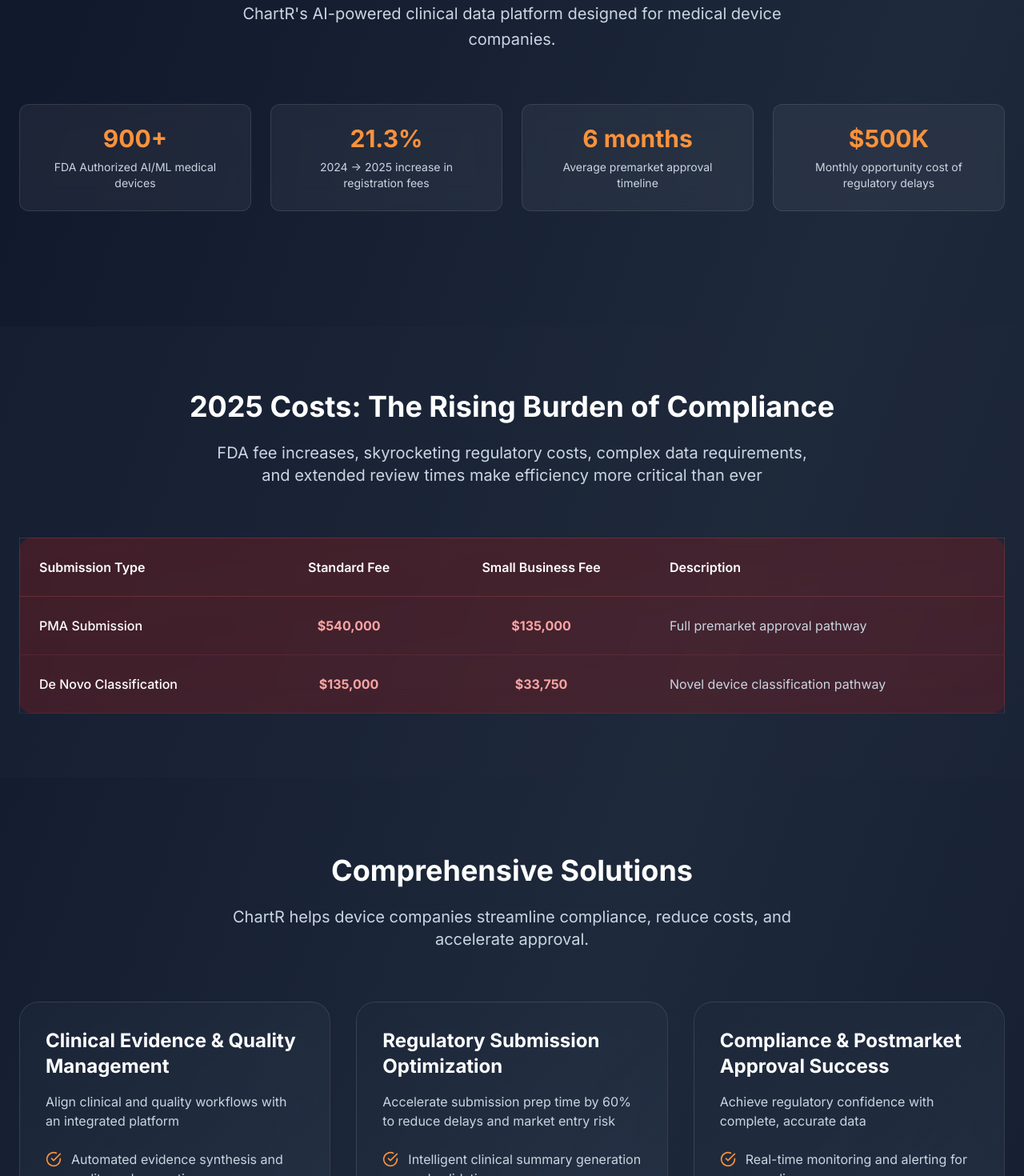
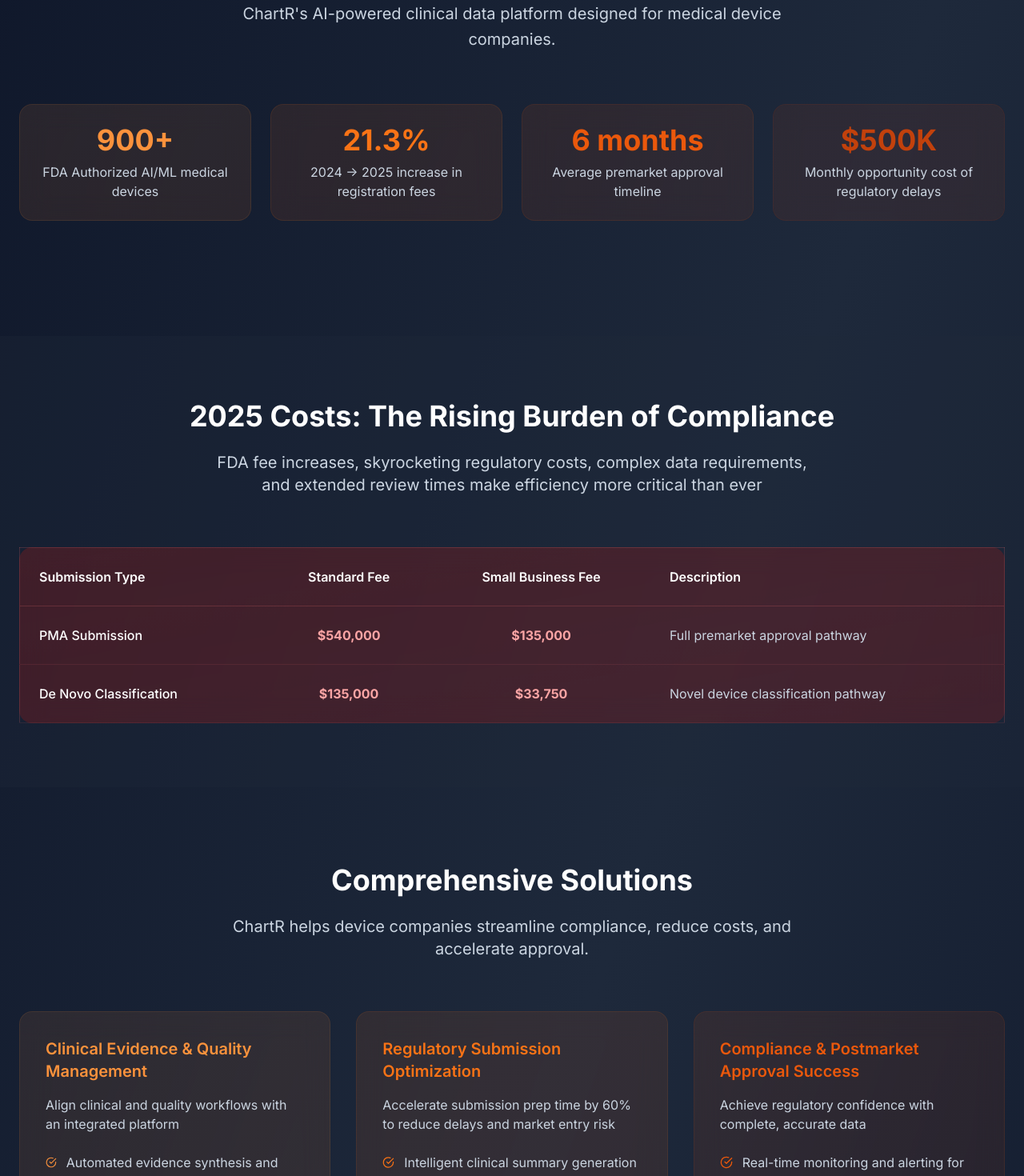
Before and after one commit to ChartR-Health/chartr-website, a Next.js app: page /solutions/device-companies in a window 1280 px wide. Shown: the part 380-1850 px from the top of the page at 80% size. Built offline with nearby package versions, Linux system fonts and the light colour scheme.

Commit message:
Save work before closing design branch

```diff
--- a/src/app/solutions/device-companies/page.tsx
+++ b/src/app/solutions/device-companies/page.tsx
@@ -169,10 +169,31 @@
             className="grid grid-cols-2 md:grid-cols-4 gap-6 mb-20"
           >
             {marketStats.map((item, index) => (
-              <div key={index} className="text-center p-6 bg-white/5 backdrop-blur-lg rounded-xl border border-white/10">
-                <div className="text-3xl font-bold text-orange-400 mb-2">{item.stat}</div>
-                <div className="text-sm text-slate-300">{item.description}</div>
-              </div>
+              <motion.div
+                key={index}
+                initial={{ opacity: 0, y: 60 }}
+                animate={{ opacity: 1, y: 0 }}
+                transition={{ duration: 0.6, ease: "easeOut", delay: index * 0.1 }}
+                className={`text-center p-6 bg-gradient-to-br ${
+                  index === 0 ? "from-orange-400/10 to-orange-500/10" :
+                  index === 1 ? "from-orange-500/10 to-orange-600/10" :
+                  index === 2 ? "from-orange-600/10 to-orange-700/10" :
+                  "from-orange-700/10 to-orange-700/10"
+                } backdrop-blur-lg rounded-2xl border ${
+                  index === 0 ? "border-orange-400/10" :
+                  index === 1 ? "border-orange-500/10" :
+                  index === 2 ? "border-orange-600/10" :
+                  "border-orange-700/10"
+                }`}
+              >
+                <div className={`text-4xl font-bold mb-2 ${
+                  index === 0 ? "text-orange-400" :
+                  index === 1 ? "text-orange-500" :
+                  index === 2 ? "text-orange-600" :
+                  "text-orange-700"
+                }`}>{item.stat}</div>
+                <div className="text-slate-300">{item.description}</div>
+              </motion.div>
             ))}
           </motion.div>
         </div>
@@ -249,14 +270,30 @@
                 initial={{ opacity: 0, y: 60 }}
                 animate={{ opacity: 1, y: 0 }}
                 transition={{ duration: 0.6, ease: "easeOut", delay: index * 0.2 }}
-                className="bg-gradient-to-br from-slate-800/60 to-slate-700/40 backdrop-blur-lg rounded-3xl p-8 border border-white/10"
+                className={`p-8 bg-gradient-to-br ${
+                  index === 0 ? "from-orange-400/10 to-orange-500/10" :
+                  index === 1 ? "from-orange-500/10 to-orange-600/10" :
+                  "from-orange-600/10 to-orange-700/10"
+                } backdrop-blur-lg rounded-2xl border ${
+                  index === 0 ? "border-orange-400/10" :
+                  index === 1 ? "border-orange-500/10" :
+                  "border-orange-600/10"
+                }`}
               >
-                <h3 className="text-2xl font-bold text-white mb-4">{solution.title}</h3>
+                <h3 className={`text-xl font-semibold mb-4 ${
+                  index === 0 ? "text-orange-400" :
+                  index === 1 ? "text-orange-500" :
+                  "text-orange-600"
+                }`}>{solution.title}</h3>
                 <p className="text-slate-300 mb-6">{solution.description}</p>
                 <ul className="space-y-3">
                   {solution.features.map((feature, featureIndex) => (
                     <li key={featureIndex} className="flex items-start gap-3">
-                      <CheckCircle className="w-5 h-5 text-orange-400 mt-0.5 flex-shrink-0" />
+                      <CheckCircle className={`w-5 h-5 mt-0.5 ${
+                        index === 0 ? "text-orange-400" :
+                        index === 1 ? "text-orange-500" :
+                        "text-orange-600"
+                      }`} />
                       <span className="text-slate-300">{feature}</span>
                     </li>
                   ))}
--- a/src/components/demos/ActionableInsightsDemo.tsx
+++ b/src/components/demos/ActionableInsightsDemo.tsx
@@ -294,47 +294,6 @@
             </AnimatePresence>
           </div>
         </div>
-
-        {/* Overall Impact Summary */}
-        <motion.div
-          className="mt-12 bg-gradient-to-r from-slate-800/50 to-slate-700/50 backdrop-blur-xl rounded-2xl border border-slate-600/50 p-8"
-          initial={{ opacity: 0, y: 30 }}
-          animate={{ opacity: 1, y: 0 }}
-          transition={{ duration: 0.8, delay: 0.6 }}
-        >
-          <div className="text-center mb-8">
-            <h3 className="text-2xl font-bold text-white mb-4">
-              Combined Healthcare Impact
-            </h3>
-            <p className="text-slate-300 max-w-3xl mx-auto">
-              ChartR's integrated platform delivers measurable results across all healthcare applications
-            </p>
-          </div>
-
-          <div className="grid md:grid-cols-4 gap-6">
-            {[
-              { icon: DollarSign, value: '$100M+', label: 'Total Healthcare Savings', color: 'text-emerald-400' },
-              { icon: Clock, value: '85%', label: 'Time Reduction', color: 'text-blue-400' },
-              { icon: Shield, value: '99.2%', label: 'Accuracy Rate', color: 'text-purple-400' },
-              { icon: Building2, value: '50+', label: 'Healthcare Organizations', color: 'text-amber-400' }
-            ].map((stat, index) => (
-              <motion.div
-                key={index}
-                className="text-center p-4 bg-slate-800/30 rounded-xl border border-slate-700/50"
-                initial={{ opacity: 0, scale: 0.9 }}
-                animate={{ opacity: 1, scale: 1 }}
-                transition={{ duration: 0.5, delay: 0.8 + index * 0.1 }}
-                whileHover={{ scale: 1.05 }}
-              >
-                <div className="inline-flex items-center justify-center w-12 h-12 bg-slate-700/50 rounded-xl mb-4">
-                  <stat.icon className={`w-6 h-6 ${stat.color}`} />
-                </div>
-                <div className={`text-2xl font-bold ${stat.color} mb-2`}>{stat.value}</div>
-                <p className="text-sm text-slate-400 font-medium">{stat.label}</p>
-              </motion.div>
-            ))}
-          </div>
-        </motion.div>
       </div>
     </section>
   )
```
